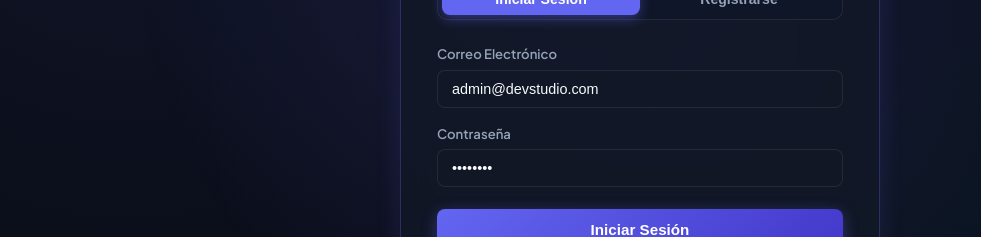
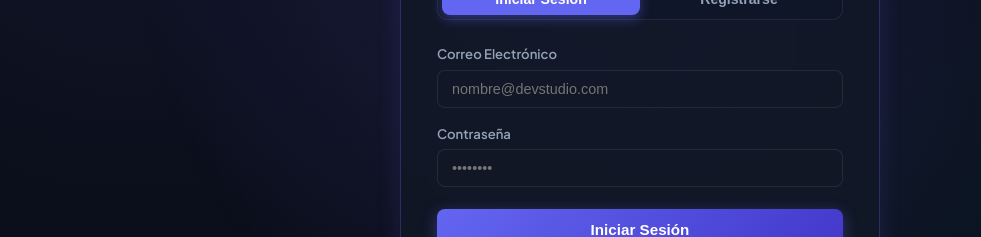
Before and after one commit to Heathx01/Registro-de-Personal, a React app in the folder frontend/: page / in a window 1280 px wide. Shown: the part 308-545 px from the top of the page, without its empty margins (0-981 px from the left). Built offline with nearby package versions, Linux system fonts and the light colour scheme; no server answers; the HTML template or start-up script is replaced by a standard one.

Commit message:
fix: Limpiar campos predeterminados en el formulario de inicio de sesión

```diff
--- a/frontend/src/components/LoginView.jsx
+++ b/frontend/src/components/LoginView.jsx
@@ -4,9 +4,9 @@ import { login, registerUser } from '../services/api';
 export default function LoginView({ onLoginSuccess }) {
   const [isRegister, setIsRegister] = useState(false);
 
-  // Campos de Login (Administrador Único Inicial)
-  const [loginEmail, setLoginEmail] = useState('admin@devstudio.com');
-  const [loginPassword, setLoginPassword] = useState('admin123');
+  // Campos de Login (Vacíos por defecto por seguridad)
+  const [loginEmail, setLoginEmail] = useState('');
+  const [loginPassword, setLoginPassword] = useState('');
 
   // Campos de Registro
   const [regName, setRegName] = useState('');
```
